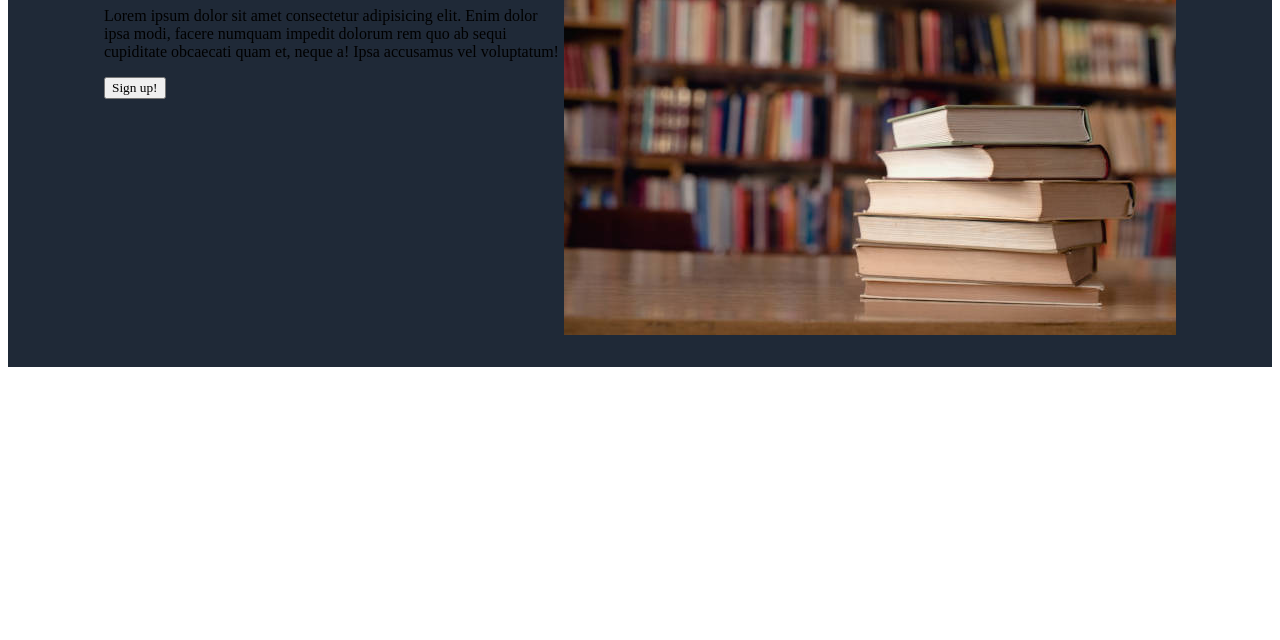
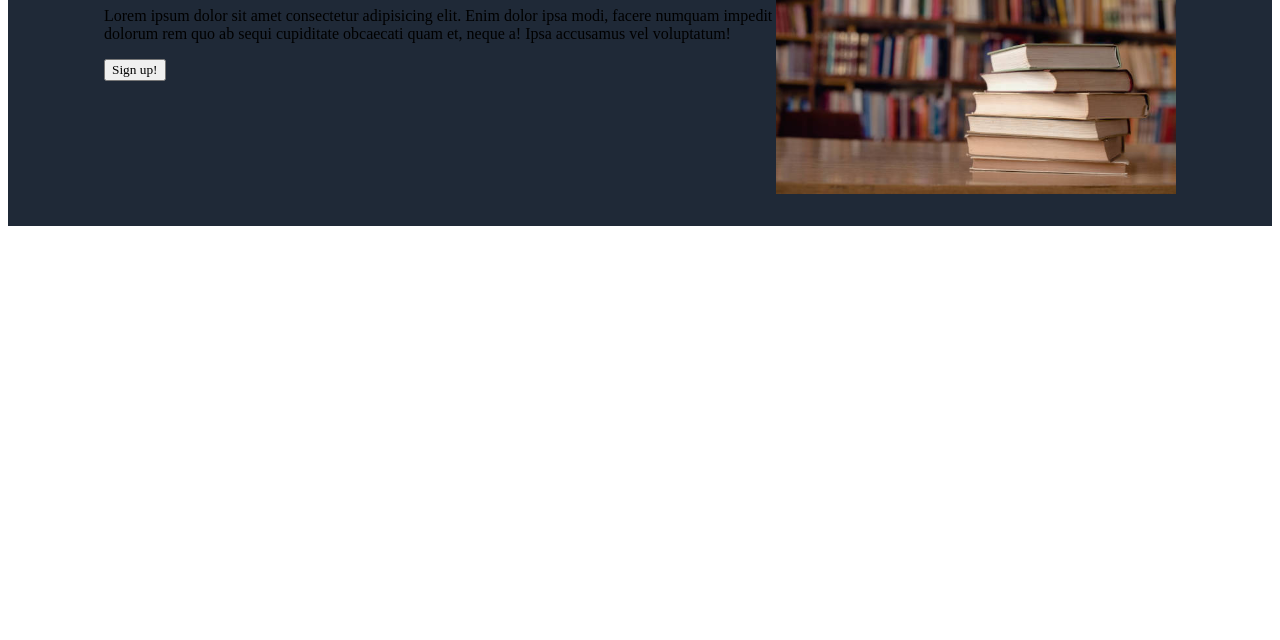
Before and after one commit to SmallsyBigs/landing-page, a plain HTML site: page index.html in a window 1280 px wide. Shown: the part 160-800 px from the top of the page. Drawn offline with Linux system fonts and the light colour scheme.

Commit message:
add styling to header image

```diff
--- a/index.html
+++ b/index.html
@@ -22,7 +22,7 @@
                 <p>Lorem ipsum dolor sit amet consectetur adipisicing elit. Enim dolor ipsa modi, facere numquam impedit dolorum rem quo ab sequi cupiditate obcaecati quam et, neque a! Ipsa accusamus vel voluptatum!</p>
                 <button>Sign up!</button>
             </div>
-            <img src="Images/header-book-image.jpg">
+            <img class="header-image" src="Images/header-book-image.jpg">
         </div>
     </header>
 </body>
--- a/styles.css
+++ b/styles.css
@@ -35,3 +35,8 @@
 .header-content {
     display: flex;
 }
+
+.header-image {
+    width: 400px;
+    height: auto;
+}
```
